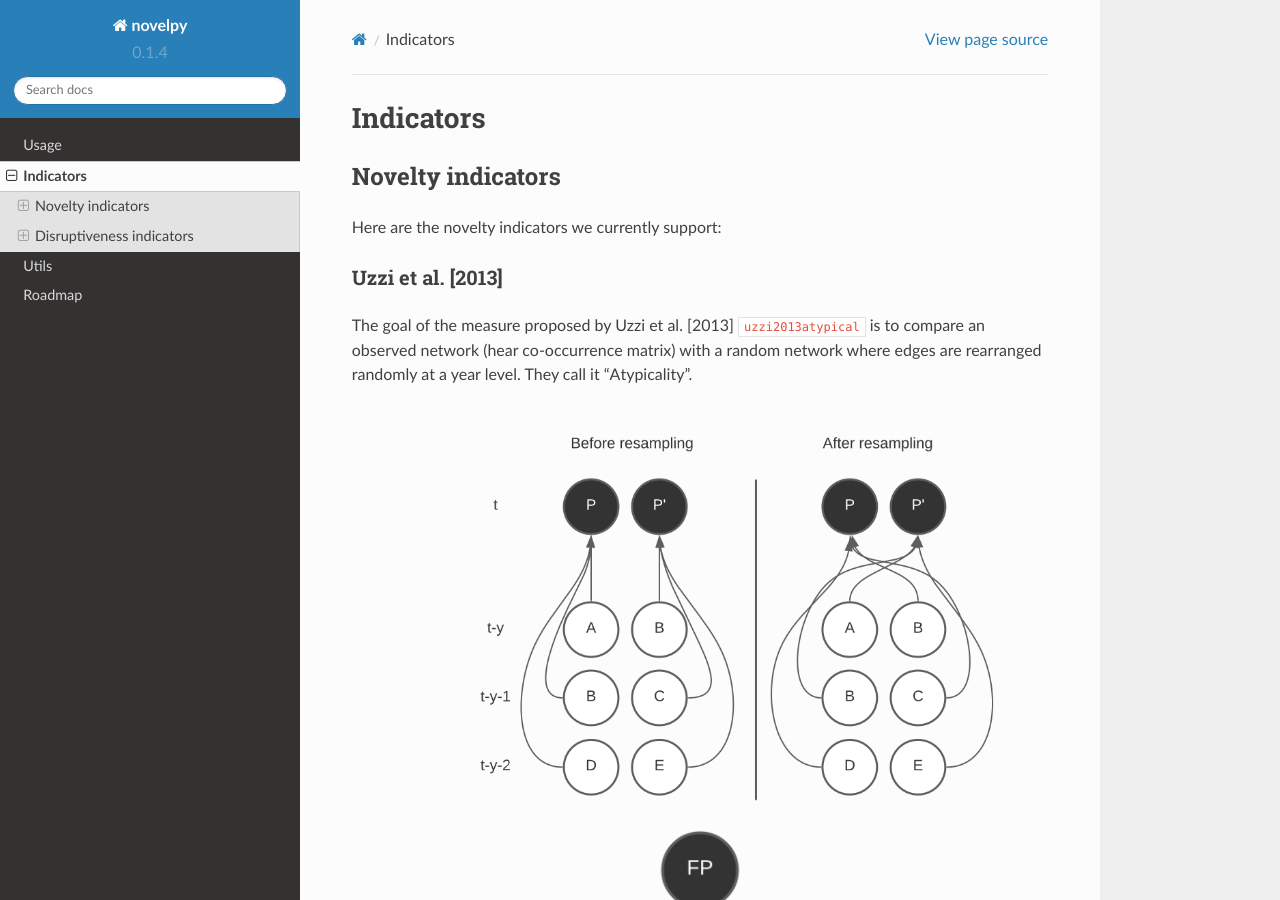
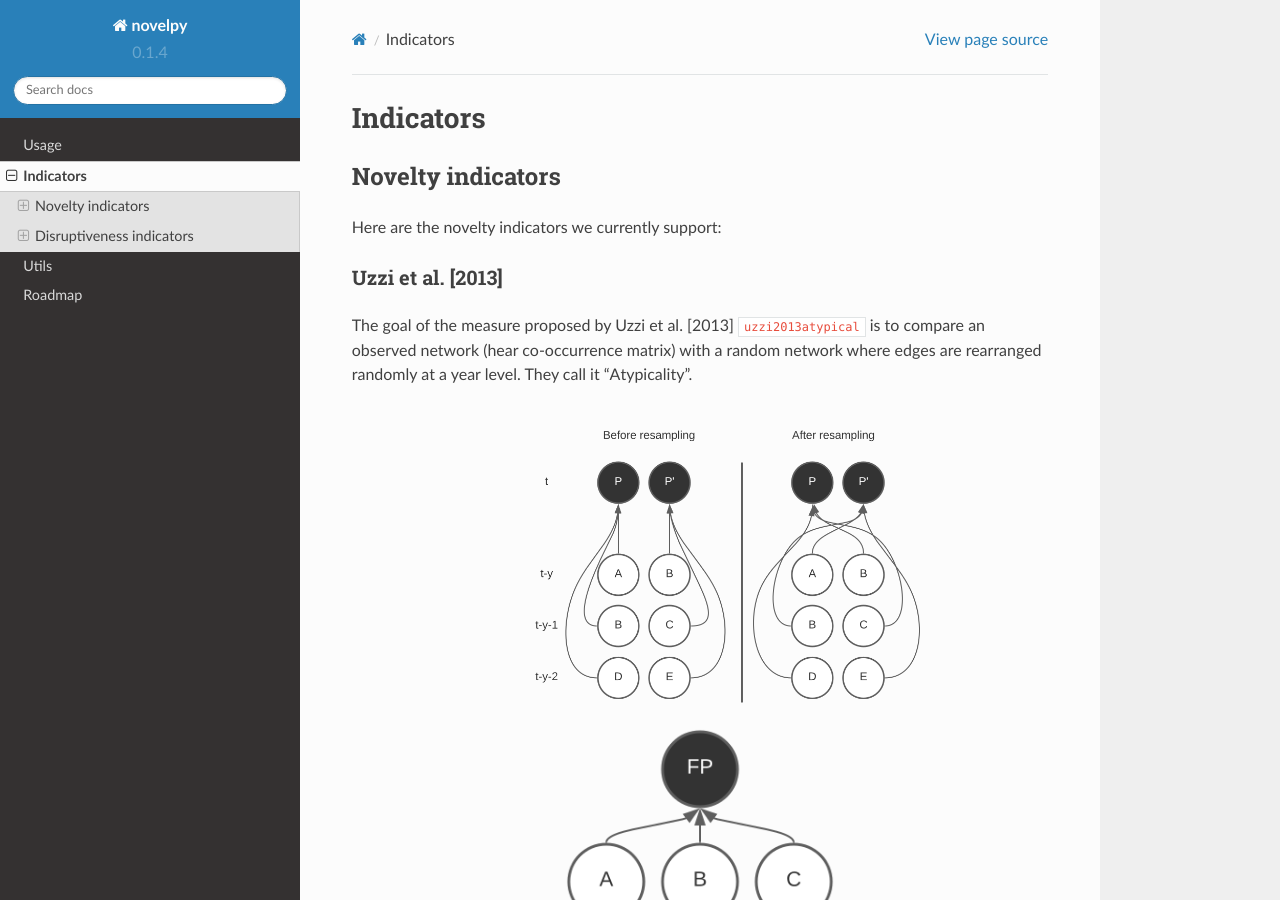
Before and after one commit to Kwirtz/novelpy, a Sphinx documentation site: the page built from docs/source/indicators.rst, in a window 1280 px wide and 900 px high. Built offline with Sphinx 7.4.7 and the Read the Docs theme 2.0.0, drawn with Linux system fonts in a browser that asks for light colours; cross-references to code outside the pages are shown as plain code.

Commit message:
Update indicators.rst

```diff
--- a/docs/source/indicators.rst
+++ b/docs/source/indicators.rst
@@ -17,7 +17,7 @@ Uzzi et al. [2013]
 The goal of the measure proposed by Uzzi et al. [2013] :cite:p:`uzzi2013atypical` is to compare an observed network (hear co-occurrence matrix) with a random network where edges are rearranged randomly at a year level.  They call it "Atypicality".
 
 .. image:: img/uzzi.png
-   :width: 600
+   :width: 450
    :align: center
 
 .. image:: img/uzzi2.png
```
